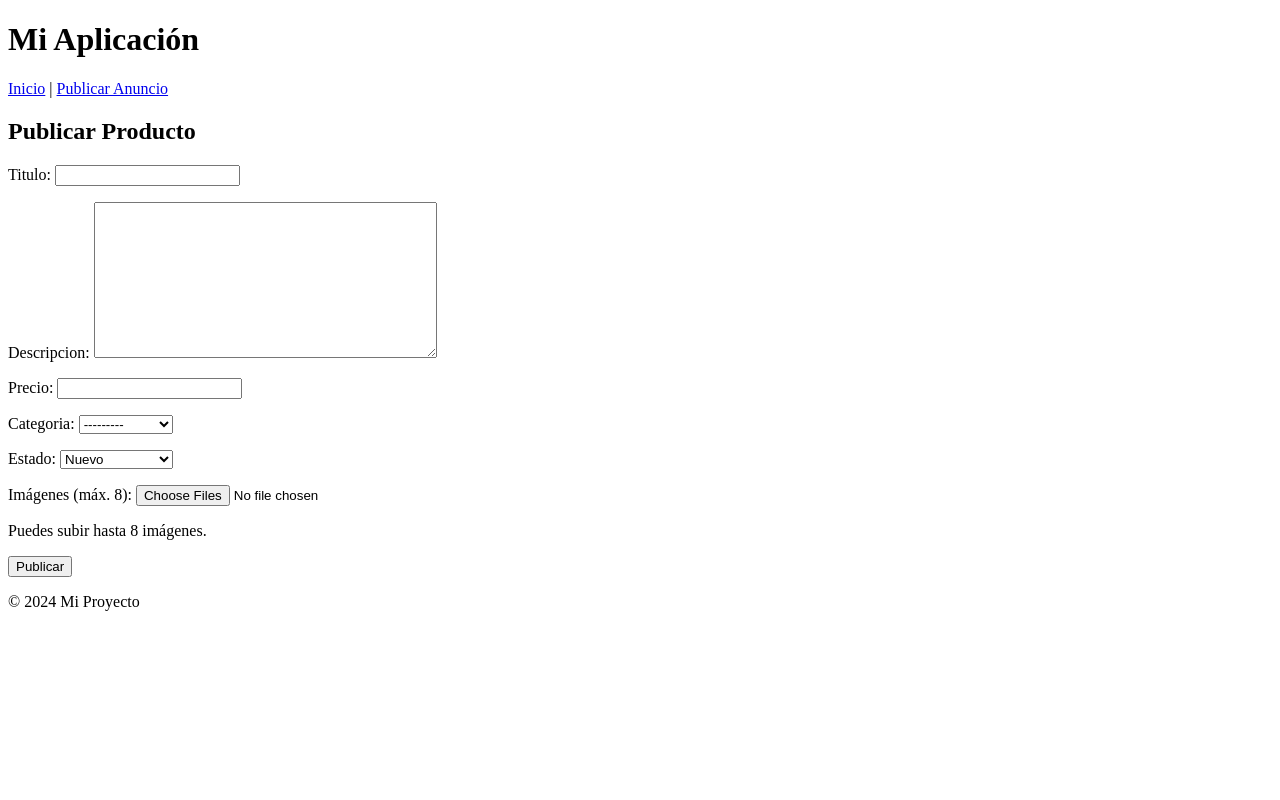
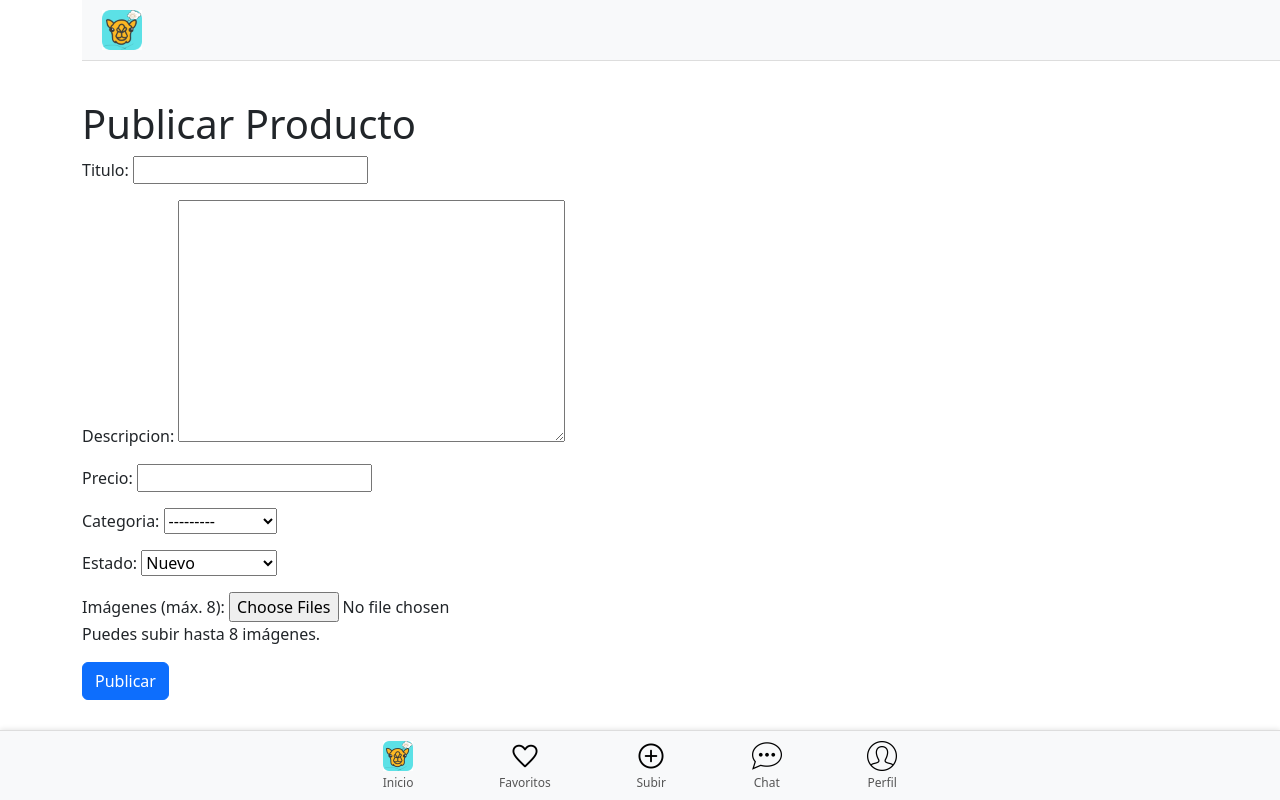
Before and after one commit to mam2323/CorrecionesChatgpt, a Django app: page /publicar/ in a window 1280 px wide. Run offline with Django 5.2, Linux system fonts and the light colour scheme; a user stored in the database is signed in; data comes from the database, SQL or seed files in the repository.

Commit message:
Añadido Head al publicar_producto

```diff
--- a/templates/anuncios/publicar_producto.html
+++ b/templates/anuncios/publicar_producto.html
@@ -1,15 +1,21 @@
-<!DOCTYPE html>
-<html lang="es">
-<head>
-    <meta charset="UTF-8">
-    <meta name="viewport" content="width=device-width, initial-scale=1.0">
-    <title>Publicar Producto</title>
-</head>
-<body>
-    <h1>Mi Aplicación</h1>
-    <a href="{% url 'home' %}">Inicio</a> | <a href="{% url 'publicar_producto' %}">Publicar Anuncio</a>
+{% extends "base.html" %}
+{% load static %}
 
-    <h2>Publicar Producto</h2>
+{% block title %}
+Publicar Producto
+{% endblock %}
+
+{% block content %}
+<!-- Header con el logo -->
+<header id="header" class="header">
+    <div class="row-top">
+        <a href="/" class="logo">
+            <img src="{% static 'images/logo.png' %}" alt="logo">
+        </a>
+    </div>
+</header>
+
+<h1>Publicar Producto</h1>
 <form method="post" enctype="multipart/form-data">
     {% csrf_token %}
     <!-- Mostrar todos los campos del formulario -->
@@ -20,11 +26,6 @@
     <input type="file" name="imagenes" id="imagenes" accept="image/*" multiple>
     <p>Puedes subir hasta 8 imágenes.</p>
 
-        <button type="submit">Publicar</button>
+    <button type="submit" class="btn btn-primary">Publicar</button>
 </form>
-
-    <footer>
-        <p>&copy; 2024 Mi Proyecto</p>
-    </footer>
-</body>
-</html>
+{% endblock %}
```
Lines whose indentation alone changed are shown as unchanged.
